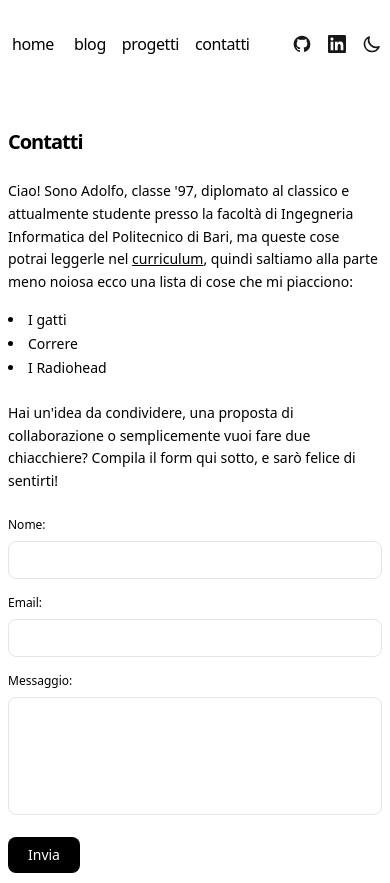
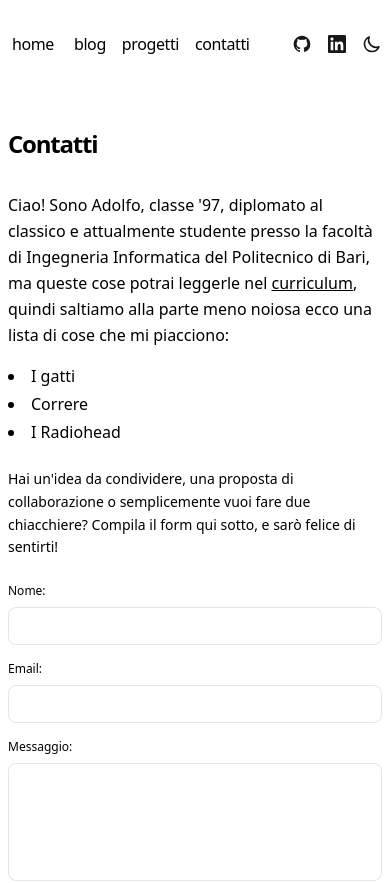
Before and after one commit to a-colavito/portfolio, a Next.js app: page /contatti in a window 390 px wide. Shown: the top 883 px of the page. Built offline with nearby package versions, Linux system fonts and the light colour scheme.

Commit message:
Standardize page title font sizes to text-2xl across all pages

```diff
--- a/app/contatti/page.tsx
+++ b/app/contatti/page.tsx
@@ -45,15 +45,15 @@ export default function ContattiPage() {
 
   return (
     <section>
-      <h1 className="font-semibold text-xl sm:text-2xl mb-6 sm:mb-8 tracking-tighter">Contatti</h1>
+      <h1 className="font-semibold text-2xl mb-8 tracking-tighter">Contatti</h1>
 
-      <p className="mb-4 text-sm sm:text-base leading-relaxed">
+      <p className="mb-4 leading-relaxed">
         Ciao! Sono Adolfo, classe '97, diplomato al classico e attualmente studente
         presso la facoltà di Ingegneria Informatica del Politecnico di Bari, ma queste cose
         potrai leggerle nel <a href="https://res.cloudinary.com/dkkvkj82k/image/upload/v1749566768/CV_it_dby0co.pdf" target="_blank" rel="noopener noreferrer" className="underline break-words">curriculum</a>, quindi saltiamo alla parte meno noiosa ecco una lista di cose che mi piacciono:
       </p>
 
-      <ul className="list-disc list-inside mb-6 space-y-1 text-sm sm:text-base">
+      <ul className="list-disc list-inside mb-6 space-y-1">
         <li>I gatti</li>
         <li>Correre</li>
         <li>I Radiohead</li>
```
